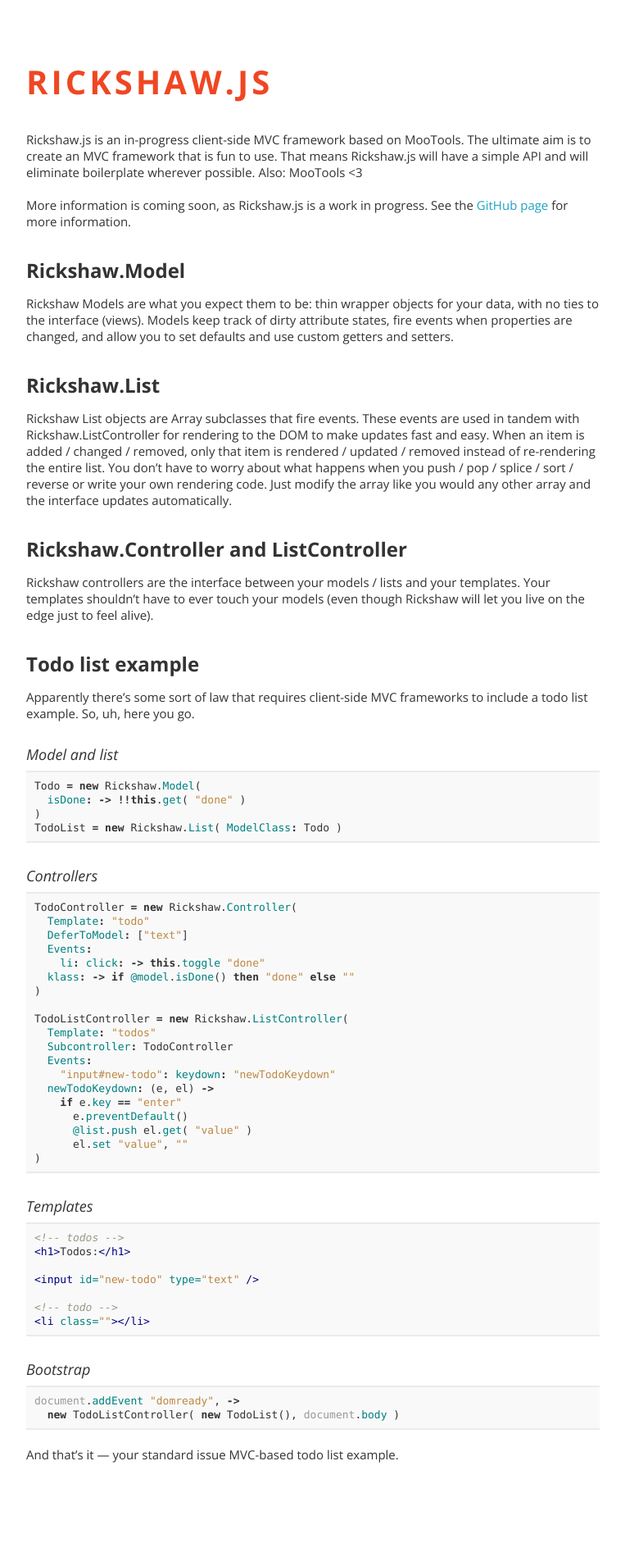
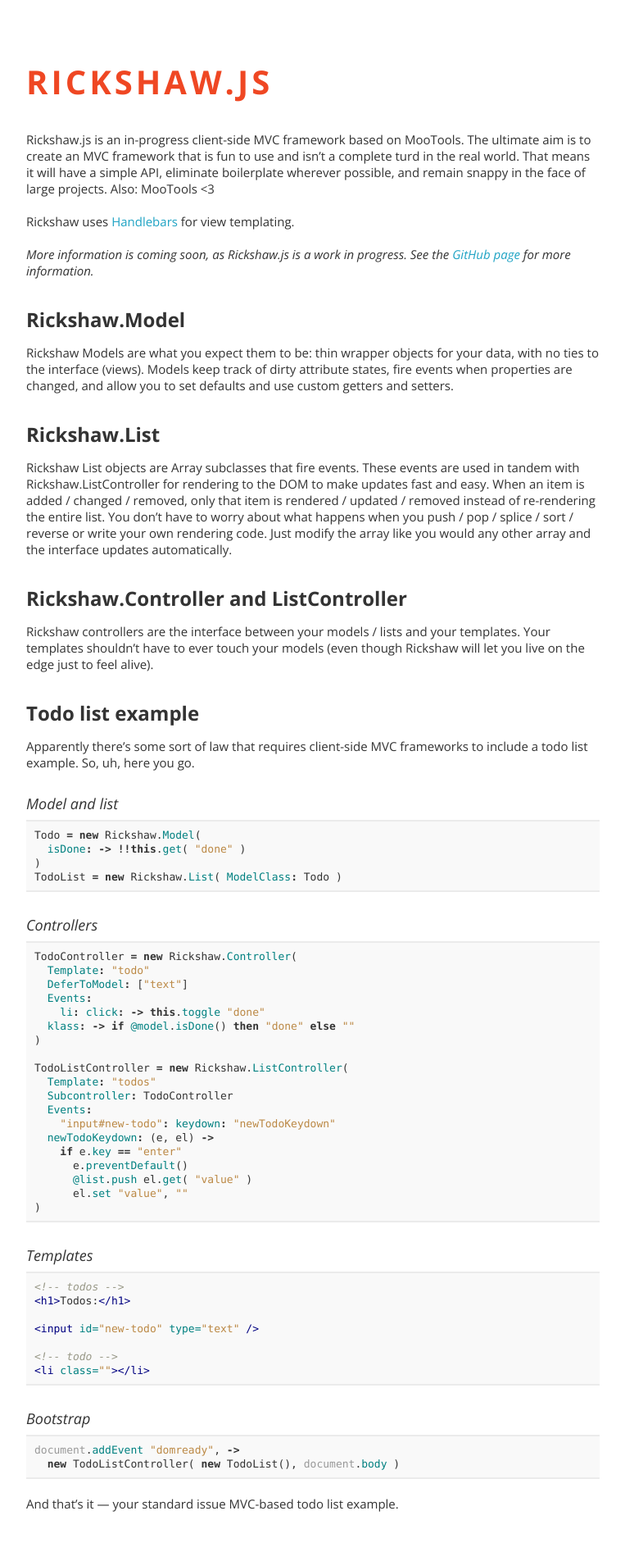
Before and after one commit to tysonmote/Rickshaw, a Jekyll site: the page built from index.markdown, in a window 1280 px wide. Shown: the whole page at 82% size, without its empty margins (18-781 px from the left). Built offline with Jekyll 4.4.1, drawn with Linux system fonts in a browser that asks for light colours; Markdown is read by kramdown in place of the engine named in the settings; before the commit the page ends 1844 px from its top, so only the background shows below that.

Commit message:
More updates.

```diff
--- a/index.markdown
+++ b/index.markdown
@@ -3,9 +3,11 @@ layout: page
 title: Rickshaw.js
 ---
 
-Rickshaw.js is an in-progress client-side MVC framework based on MooTools. The ultimate aim is to create an MVC framework that is fun to use. That means Rickshaw.js will have a simple API and will eliminate boilerplate wherever possible. Also: MooTools <3
+Rickshaw.js is an in-progress client-side MVC framework based on MooTools. The ultimate aim is to create an MVC framework that is fun to use and isn't a complete turd in the real world. That means it will have a simple API, eliminate boilerplate wherever possible, and remain snappy in the face of large projects. Also: MooTools <3
 
-More information is coming soon, as Rickshaw.js is a work in progress. See the [GitHub page](github.com/tysontate/Rickshaw) for more information.
+Rickshaw uses [Handlebars](http://handlebarsjs.com) for view templating.
+
+*More information is coming soon, as Rickshaw.js is a work in progress. See the [GitHub page](github.com/tysontate/Rickshaw) for more information.*
 
 ## Rickshaw.Model
 
```
